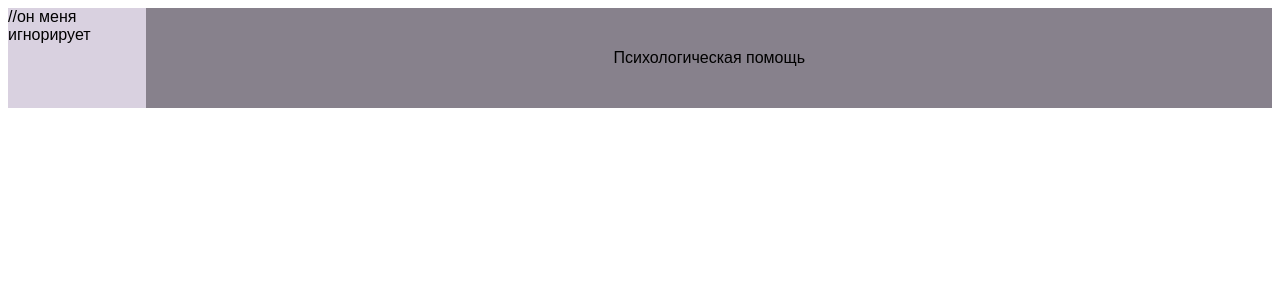
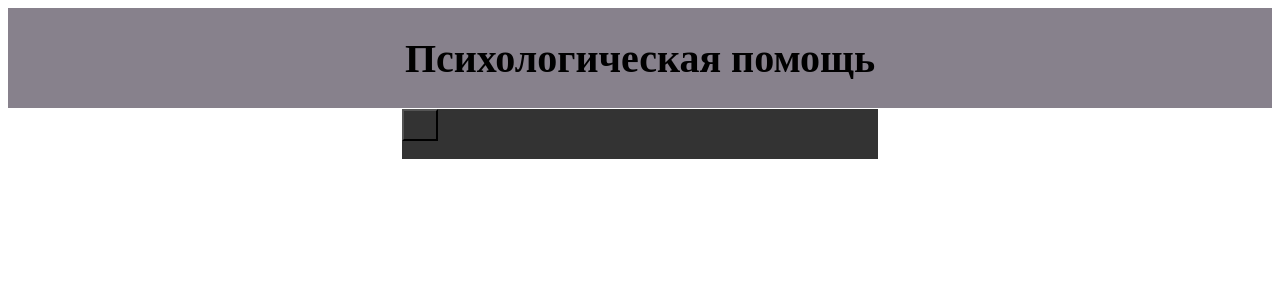
Before and after one commit to Dana778/Psychological-project, a React (Create React App) app: page / in a window 1280 px wide. Shown: the top 300 px of the page. Built offline with nearby package versions, Linux system fonts and the light colour scheme.

Commit message:
header, wrong func change button color, globstyle

```diff
--- a/src/App.js
+++ b/src/App.js
@@ -1,14 +1,13 @@
 import React from "react";
-import {Header} from './components/Header/header'; //какого хуя
-import { MainStyle } from "./main_style";
+import {Header} from './components/Header/header';
 
 const App = () => {
 
     const hHead = 'Психологическая помощь'
     return (
-    <MainStyle> //он меня игнорирует
+    <div className="mainstyle">
       <Header hHeader = {hHead}/>
-    </MainStyle>
+    </div>
     );
 
 
--- /dev/null
+++ b/src/components/Header/button.js
@@ -0,0 +1,19 @@
+import React from "react";
+import { ButtonStyle, MainNavStyle, ActiveLinksStyle } from "./style";
+
+const Button = ({but_state, stateButton, name}) => {
+    const buttonClick = () => {
+        console.log(but_state)
+        but_state(!stateButton)
+        //window.location.replace('/dashboard')
+    }
+    //const buttonHover = () => {}
+    if (stateButton) {
+        return <MainNavStyle onClick={buttonClick}> <ActiveLinksStyle name />  </MainNavStyle>
+    }
+    else {
+        return <MainNavStyle onClick={buttonClick}>  <ButtonStyle name/> </MainNavStyle>
+    }
+}
+
+export default Button
--- a/src/components/Header/header.js
+++ b/src/components/Header/header.js
@@ -1,10 +1,24 @@
-import React from "react";
-import { HeaderStyle } from "./style";
+import {useState} from "react";
+import { ButtonStyle, HeaderStyle, HText, MainNavStyle } from "./style";
+import Button from "./button";
 
 export const Header = ({hHeader}) => {
+    const [[stBt1, stBt2, stBt3, stBt4], setStateButton] = useState([false, false, false, false])
+    const TxtBt1 = 'Общая информация'
+   /* const TxtBt2 = 'Тесты'
+    const TxtBt3 = 'Психологи'
+    const TxtBt4 = 'Дополнительная информация'
+    */
+
     return(
         <HeaderStyle>
-        <p>{hHeader}</p>
+        <HText>{hHeader}</HText>
+        <MainNavStyle>
+            <Button but_state={setStateButton} stateButton = {stBt1} name = {TxtBt1} />
+            <ButtonStyle>Тесты </ButtonStyle>
+            <ButtonStyle>Психологи</ButtonStyle>
+            <ButtonStyle>Дополнительная информация </ButtonStyle>
+        </MainNavStyle>
         </HeaderStyle>
 
     )
--- a/src/components/Header/style.js
+++ b/src/components/Header/style.js
@@ -9,6 +9,41 @@ export const HeaderStyle = styled.div`
     margin: 0;
     background-color: rgb(135, 129, 140);
     justify-content: center
+`;
+
+export const HText = styled.h1`
+    display: grid;
+    align-items: center;
+    justify-content: center;
+    font-size: 40px;
+`;
+
+export const MainNavStyle = styled.div`
+    width: 100%;
+    box-sizing: border-box;
+    height: 50px;
+    background-color: #333;
+    overflow: hidden;
+`;
 
 
+export const ButtonStyle = styled.button`
+    float: left;
+    color: #f2f2f2;
+    text-align: center;
+    padding: 14px 16px;
+    text-decoration: none;
+    font-size: 17px;
+    background-color: #333;
+    overflow: hidden;
 `;
+
+export const LinksOnHoverStyle = styled`//a:hover
+    background-color: #ddd;
+    color: black;
+`;
+
+export const ActiveLinksStyle = styled.a`//a:hover
+    background-color: #4CAF50;
+    color: white;
+`;
--- /dev/null
+++ b/src/global_style.css
@@ -0,0 +1,3 @@
+.mainstyle *{
+    background-color: rgb(218, 190, 251);
+}
--- a/src/main_style.js
+++ /dev/null
@@ -1,11 +0,0 @@
-import styled from 'styled-components';
-
-export const MainStyle = styled.div`
-    display: flex;
-
-    margin: 0;
-    font-family: Arial, Helvetica, sans-serif;
-
-    background-color: rgb(217, 209, 224);
-
-`;
```
